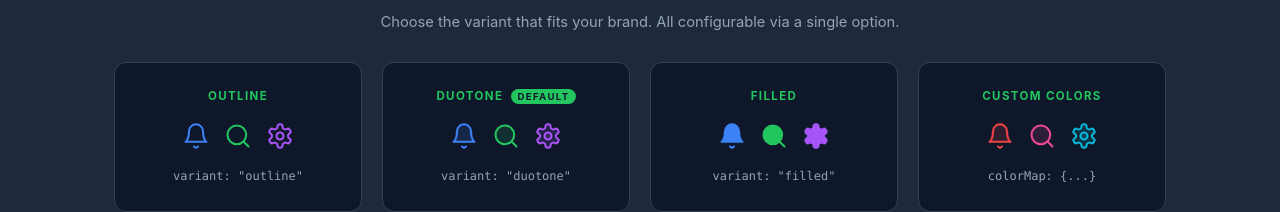
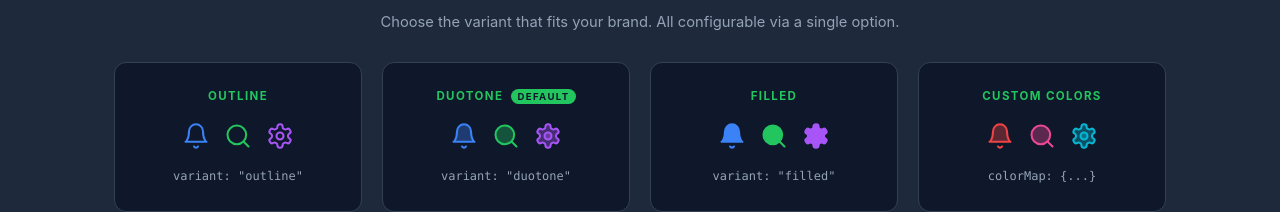
Before and after one commit to Limeade-Labs/sparkui, a website: page landing/index.html in a window 1280 px wide. Shown: the part 3323-3535 px from the top of the page. Drawn offline with Linux system fonts and the light colour scheme.

Commit message:
icons: bump duotone fill opacity to 35% for better visibility on dark bg

```diff
--- a/landing/index.html
+++ b/landing/index.html
@@ -598,9 +598,9 @@ footer{
           <div style="background:var(--bg);border:1px solid var(--bg3);border-radius:var(--radius);padding:24px;text-align:center">
             <p style="font-size:.72rem;font-weight:700;text-transform:uppercase;letter-spacing:.12em;color:var(--green);margin-bottom:16px">Duotone <span style="font-size:.6rem;background:var(--green);color:#0f172a;padding:2px 6px;border-radius:50px;margin-left:4px">Default</span></p>
             <div style="display:flex;justify-content:center;gap:14px;margin-bottom:12px">
-              <svg width="28" height="28" viewBox="0 0 24 24" fill="rgba(59,130,246,.15)" stroke="#3b82f6" stroke-width="1.75" stroke-linecap="round" stroke-linejoin="round"><path d="M6 8a6 6 0 0 1 12 0c0 7 3 9 3 9H3s3-2 3-9"/><path d="M10.3 21a1.94 1.94 0 0 0 3.4 0"/></svg>
-              <svg width="28" height="28" viewBox="0 0 24 24" fill="rgba(34,197,94,.15)" stroke="#22c55e" stroke-width="1.75" stroke-linecap="round" stroke-linejoin="round"><circle cx="11" cy="11" r="8"/><path d="m21 21-4.3-4.3"/></svg>
-              <svg width="28" height="28" viewBox="0 0 24 24" fill="rgba(168,85,247,.15)" stroke="#a855f7" stroke-width="1.75" stroke-linecap="round" stroke-linejoin="round"><path d="M12.22 2h-.44a2 2 0 0 0-2 2v.18a2 2 0 0 1-1 1.73l-.43.25a2 2 0 0 1-2 0l-.15-.08a2 2 0 0 0-2.73.73l-.22.38a2 2 0 0 0 .73 2.73l.15.1a2 2 0 0 1 1 1.72v.51a2 2 0 0 1-1 1.74l-.15.09a2 2 0 0 0-.73 2.73l.22.38a2 2 0 0 0 2.73.73l.15-.08a2 2 0 0 1 2 0l.43.25a2 2 0 0 1 1 1.73V20a2 2 0 0 0 2 2h.44a2 2 0 0 0 2-2v-.18a2 2 0 0 1 1-1.73l.43-.25a2 2 0 0 1 2 0l.15.08a2 2 0 0 0 2.73-.73l.22-.39a2 2 0 0 0-.73-2.73l-.15-.08a2 2 0 0 1-1-1.74v-.5a2 2 0 0 1 1-1.74l.15-.09a2 2 0 0 0 .73-2.73l-.22-.38a2 2 0 0 0-2.73-.73l-.15.08a2 2 0 0 1-2 0l-.43-.25a2 2 0 0 1-1-1.73V4a2 2 0 0 0-2-2z"/><circle cx="12" cy="12" r="3"/></svg>
+              <svg width="28" height="28" viewBox="0 0 24 24" fill="rgba(59,130,246,.35)" stroke="#3b82f6" stroke-width="1.75" stroke-linecap="round" stroke-linejoin="round"><path d="M6 8a6 6 0 0 1 12 0c0 7 3 9 3 9H3s3-2 3-9"/><path d="M10.3 21a1.94 1.94 0 0 0 3.4 0"/></svg>
+              <svg width="28" height="28" viewBox="0 0 24 24" fill="rgba(34,197,94,.35)" stroke="#22c55e" stroke-width="1.75" stroke-linecap="round" stroke-linejoin="round"><circle cx="11" cy="11" r="8"/><path d="m21 21-4.3-4.3"/></svg>
+              <svg width="28" height="28" viewBox="0 0 24 24" fill="rgba(168,85,247,.35)" stroke="#a855f7" stroke-width="1.75" stroke-linecap="round" stroke-linejoin="round"><path d="M12.22 2h-.44a2 2 0 0 0-2 2v.18a2 2 0 0 1-1 1.73l-.43.25a2 2 0 0 1-2 0l-.15-.08a2 2 0 0 0-2.73.73l-.22.38a2 2 0 0 0 .73 2.73l.15.1a2 2 0 0 1 1 1.72v.51a2 2 0 0 1-1 1.74l-.15.09a2 2 0 0 0-.73 2.73l.22.38a2 2 0 0 0 2.73.73l.15-.08a2 2 0 0 1 2 0l.43.25a2 2 0 0 1 1 1.73V20a2 2 0 0 0 2 2h.44a2 2 0 0 0 2-2v-.18a2 2 0 0 1 1-1.73l.43-.25a2 2 0 0 1 2 0l.15.08a2 2 0 0 0 2.73-.73l.22-.39a2 2 0 0 0-.73-2.73l-.15-.08a2 2 0 0 1-1-1.74v-.5a2 2 0 0 1 1-1.74l.15-.09a2 2 0 0 0 .73-2.73l-.22-.38a2 2 0 0 0-2.73-.73l-.15.08a2 2 0 0 1-2 0l-.43-.25a2 2 0 0 1-1-1.73V4a2 2 0 0 0-2-2z"/><circle cx="12" cy="12" r="3"/></svg>
             </div>
             <code style="font-size:.75rem;color:var(--text-dim)">variant: "duotone"</code>
           </div>
@@ -618,9 +618,9 @@ footer{
           <div style="background:var(--bg);border:1px solid var(--bg3);border-radius:var(--radius);padding:24px;text-align:center">
             <p style="font-size:.72rem;font-weight:700;text-transform:uppercase;letter-spacing:.12em;color:var(--green);margin-bottom:16px">Custom Colors</p>
             <div style="display:flex;justify-content:center;gap:14px;margin-bottom:12px">
-              <svg width="28" height="28" viewBox="0 0 24 24" fill="rgba(239,68,68,.15)" stroke="#ef4444" stroke-width="1.75" stroke-linecap="round" stroke-linejoin="round"><path d="M6 8a6 6 0 0 1 12 0c0 7 3 9 3 9H3s3-2 3-9"/><path d="M10.3 21a1.94 1.94 0 0 0 3.4 0"/></svg>
-              <svg width="28" height="28" viewBox="0 0 24 24" fill="rgba(236,72,153,.15)" stroke="#ec4899" stroke-width="1.75" stroke-linecap="round" stroke-linejoin="round"><circle cx="11" cy="11" r="8"/><path d="m21 21-4.3-4.3"/></svg>
-              <svg width="28" height="28" viewBox="0 0 24 24" fill="rgba(6,182,212,.15)" stroke="#06b6d4" stroke-width="1.75" stroke-linecap="round" stroke-linejoin="round"><path d="M12.22 2h-.44a2 2 0 0 0-2 2v.18a2 2 0 0 1-1 1.73l-.43.25a2 2 0 0 1-2 0l-.15-.08a2 2 0 0 0-2.73.73l-.22.38a2 2 0 0 0 .73 2.73l.15.1a2 2 0 0 1 1 1.72v.51a2 2 0 0 1-1 1.74l-.15.09a2 2 0 0 0-.73 2.73l.22.38a2 2 0 0 0 2.73.73l.15-.08a2 2 0 0 1 2 0l.43.25a2 2 0 0 1 1 1.73V20a2 2 0 0 0 2 2h.44a2 2 0 0 0 2-2v-.18a2 2 0 0 1 1-1.73l.43-.25a2 2 0 0 1 2 0l.15.08a2 2 0 0 0 2.73-.73l.22-.39a2 2 0 0 0-.73-2.73l-.15-.08a2 2 0 0 1-1-1.74v-.5a2 2 0 0 1 1-1.74l.15-.09a2 2 0 0 0 .73-2.73l-.22-.38a2 2 0 0 0-2.73-.73l-.15.08a2 2 0 0 1-2 0l-.43-.25a2 2 0 0 1-1-1.73V4a2 2 0 0 0-2-2z"/><circle cx="12" cy="12" r="3"/></svg>
+              <svg width="28" height="28" viewBox="0 0 24 24" fill="rgba(239,68,68,.35)" stroke="#ef4444" stroke-width="1.75" stroke-linecap="round" stroke-linejoin="round"><path d="M6 8a6 6 0 0 1 12 0c0 7 3 9 3 9H3s3-2 3-9"/><path d="M10.3 21a1.94 1.94 0 0 0 3.4 0"/></svg>
+              <svg width="28" height="28" viewBox="0 0 24 24" fill="rgba(236,72,153,.35)" stroke="#ec4899" stroke-width="1.75" stroke-linecap="round" stroke-linejoin="round"><circle cx="11" cy="11" r="8"/><path d="m21 21-4.3-4.3"/></svg>
+              <svg width="28" height="28" viewBox="0 0 24 24" fill="rgba(6,182,212,.35)" stroke="#06b6d4" stroke-width="1.75" stroke-linecap="round" stroke-linejoin="round"><path d="M12.22 2h-.44a2 2 0 0 0-2 2v.18a2 2 0 0 1-1 1.73l-.43.25a2 2 0 0 1-2 0l-.15-.08a2 2 0 0 0-2.73.73l-.22.38a2 2 0 0 0 .73 2.73l.15.1a2 2 0 0 1 1 1.72v.51a2 2 0 0 1-1 1.74l-.15.09a2 2 0 0 0-.73 2.73l.22.38a2 2 0 0 0 2.73.73l.15-.08a2 2 0 0 1 2 0l.43.25a2 2 0 0 1 1 1.73V20a2 2 0 0 0 2 2h.44a2 2 0 0 0 2-2v-.18a2 2 0 0 1 1-1.73l.43-.25a2 2 0 0 1 2 0l.15.08a2 2 0 0 0 2.73-.73l.22-.39a2 2 0 0 0-.73-2.73l-.15-.08a2 2 0 0 1-1-1.74v-.5a2 2 0 0 1 1-1.74l.15-.09a2 2 0 0 0 .73-2.73l-.22-.38a2 2 0 0 0-2.73-.73l-.15.08a2 2 0 0 1-2 0l-.43-.25a2 2 0 0 1-1-1.73V4a2 2 0 0 0-2-2z"/><circle cx="12" cy="12" r="3"/></svg>
             </div>
             <code style="font-size:.75rem;color:var(--text-dim)">colorMap: {...}</code>
           </div>
```
